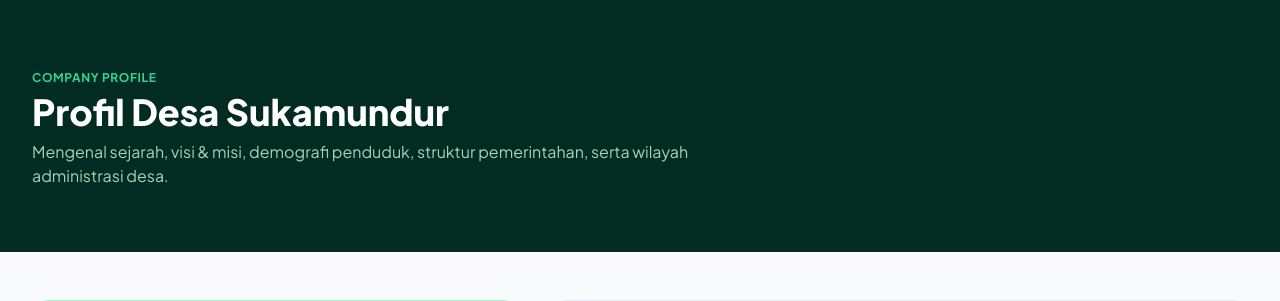
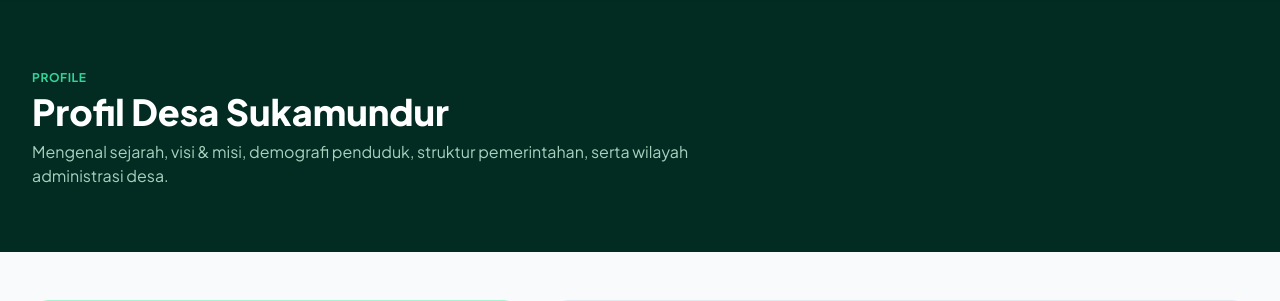
Before and after one commit to NaufalAziz11/website-desa, a Laravel app: page /profil in a window 1280 px wide. Shown: the part 113-414 px from the top of the page. Run offline with Laravel 12, Linux system fonts and the light colour scheme; data comes from the database, SQL or seed files in the repository; style sheets or scripts are compiled from the project's sources.

Commit message:
update name

```diff
--- a/resources/views/public/profile.blade.php
+++ b/resources/views/public/profile.blade.php
@@ -6,7 +6,7 @@
     <!-- Header Banner -->
     <section class="bg-emerald-950 text-white py-12 sm:py-16">
         <div class="max-w-7xl mx-auto px-4 sm:px-6 lg:px-8">
-            <span class="text-xs font-bold uppercase tracking-wider text-emerald-400">Company Profile</span>
+            <span class="text-xs font-bold uppercase tracking-wider text-emerald-400">Profile</span>
             <h1 class="text-3xl sm:text-4xl font-extrabold mt-1">Profil {{ $profile?->name ?? 'Desa' }}</h1>
             <p class="text-emerald-100/80 mt-2 max-w-2xl text-sm sm:text-base">
                 Mengenal sejarah, visi &amp; misi, demografi penduduk, struktur pemerintahan, serta wilayah administrasi desa.
```
